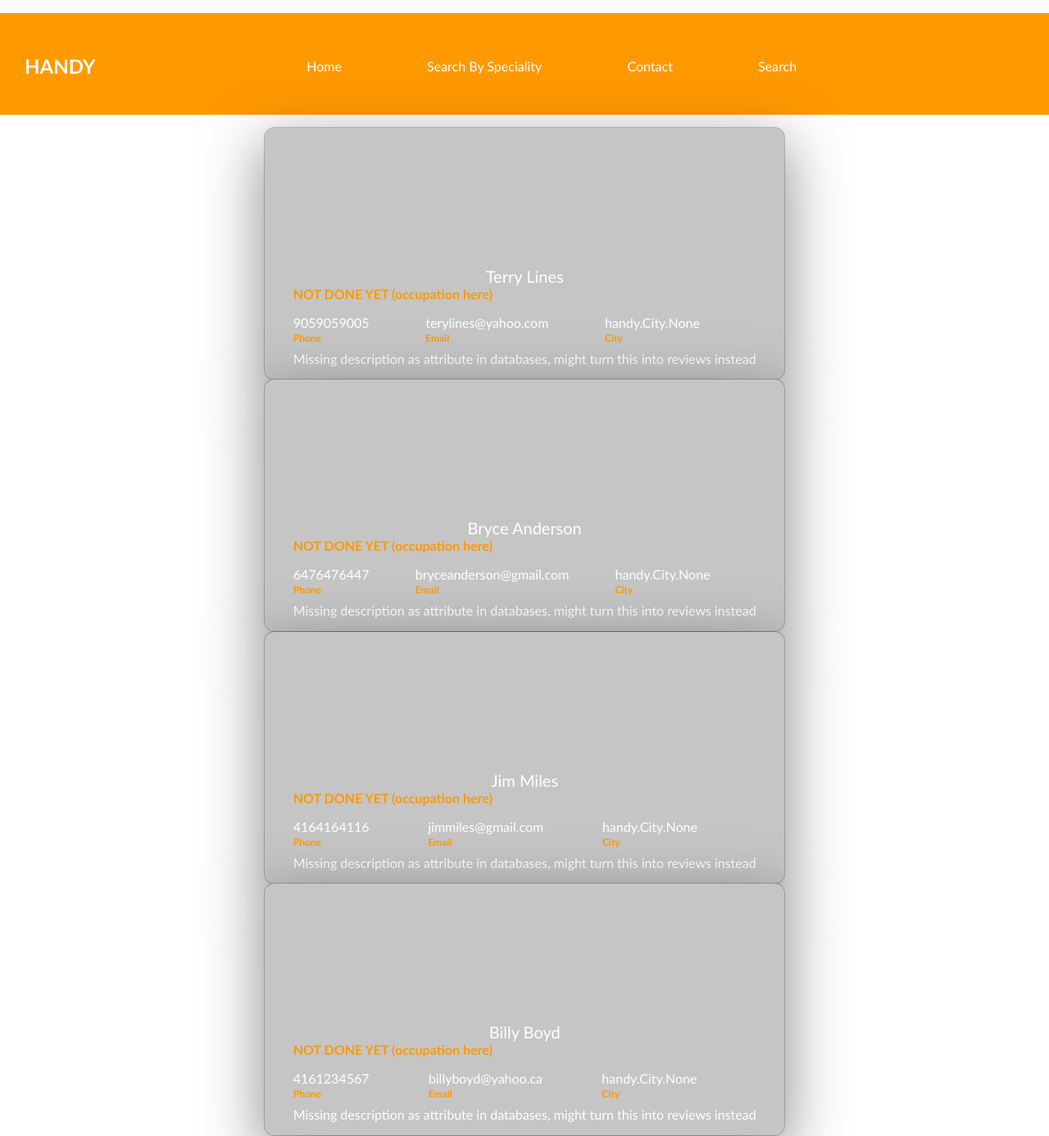
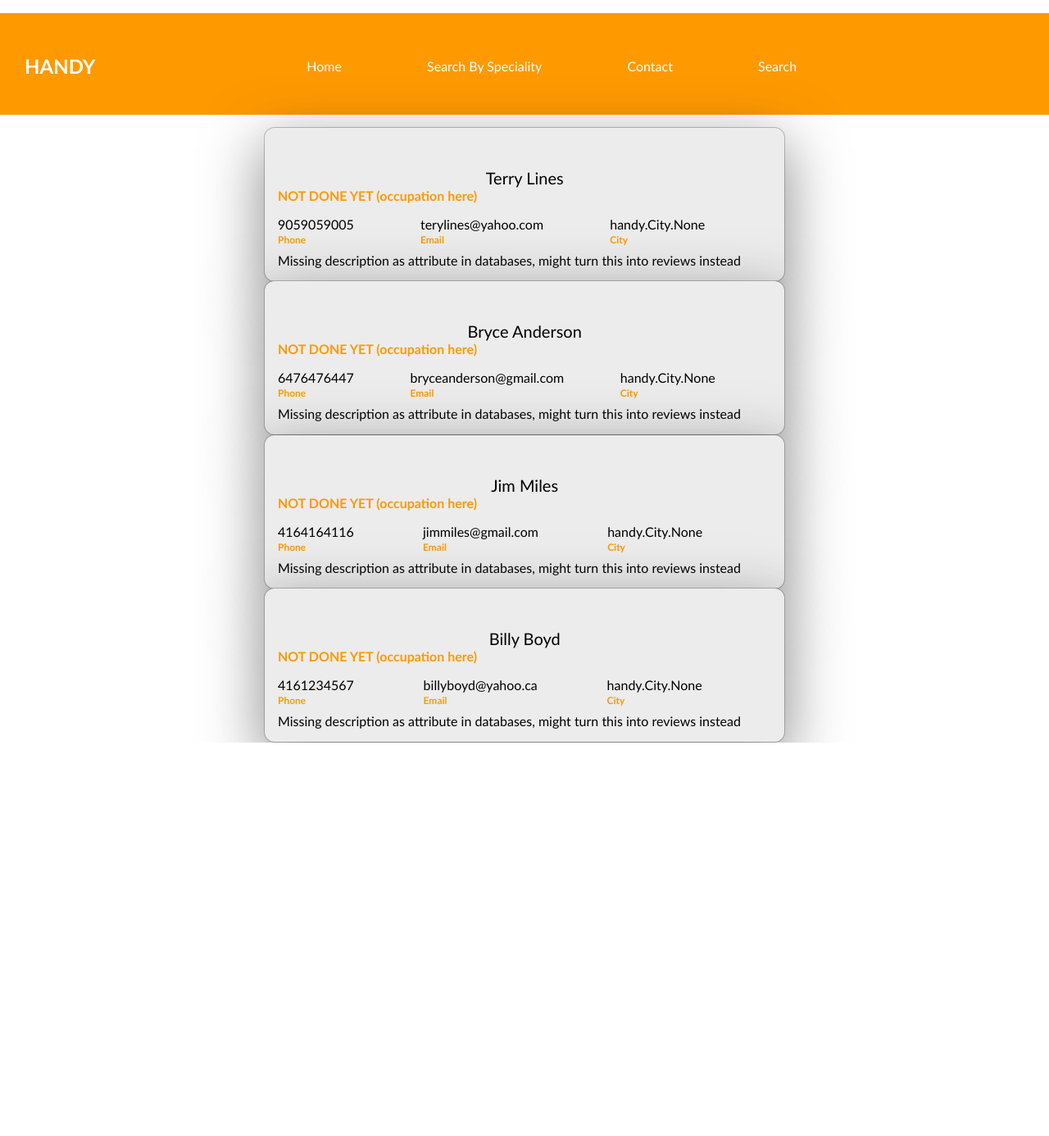
Before and after one commit to JackEshkenazi/Handy-Website, a Django app: page /Home in a window 1280 px wide. Shown: the whole page at 82% size. After the commit the page ends 906 px from the top, so only its background shows below. Run offline with Django 3.2, Linux system fonts and the light colour scheme; data comes from the database, SQL or seed files in the repository.

Commit message:
fixed card sizing and scale with screen size using variable

```diff
--- a/static/home.css
+++ b/static/home.css
@@ -9,6 +9,8 @@
    --secondary: #1effc3;
 
    --card-size: 400px;
+
+   --card-height: 120px;
 }
 
 body {
@@ -27,10 +29,10 @@ body {
    border-radius: 0.75rem;
    box-shadow:  0 22px 70px 4px rgba(59, 59, 59, 0.56), 0 0 0 1px rgba(61, 61, 61, 0.3);
 
-   background: #c5c5c5;
+   background: #ececec;
 
    display: grid;
-   color: white;
+   color: black;
 
    align-items: center;
    justify-items: top;
@@ -50,7 +52,7 @@ body {
    place-items: top;
    align-items: center;
 
-   margin: auto;
+   margin-top: calc((var(--card-height)) * (-1));
 
 }
 
```
